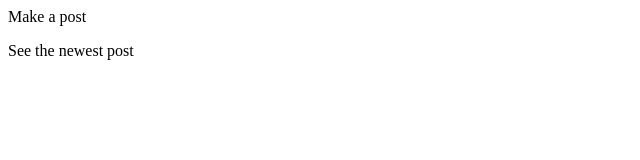
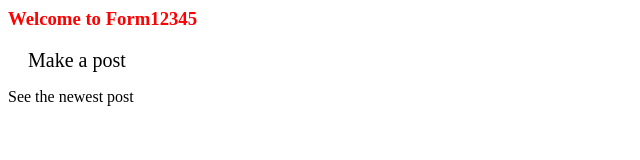
Before and after one commit to Form12345/Form12345.github.io, a plain HTML site: page index.html in a window 1280 px wide. Shown: the whole page, without its empty margins (0-640 px from the left). Drawn offline with Linux system fonts and the light colour scheme.

Commit message:
Update index.html

```diff
--- a/index.html
+++ b/index.html
@@ -1,6 +1,36 @@
 <html>
 
-<a>Make a post</a>
+<style>
+
+li a:hover {
+    background-color: #21b82b;
+}
+  a{
+    margin: 20px 20px;
+    font-size: 20px;
+  }
+a:link, a:visited {
+    background-color: black;
+    font-size: 30px;
+    color: red;
+    padding: 20px 22px;
+    text-align: center;
+    text-decoration: none;
+    display: inline-block;
+}
+a:hover, a:active {
+    background-color: blue;
+}
+
+  h3{
+   color: red;
+  }
+
+  </style>
+
+  <h3>Welcome to Form12345</h3>
+
+<a herf="NP">Make a post</a>
 
 
 <p>See the newest post</p>
```
